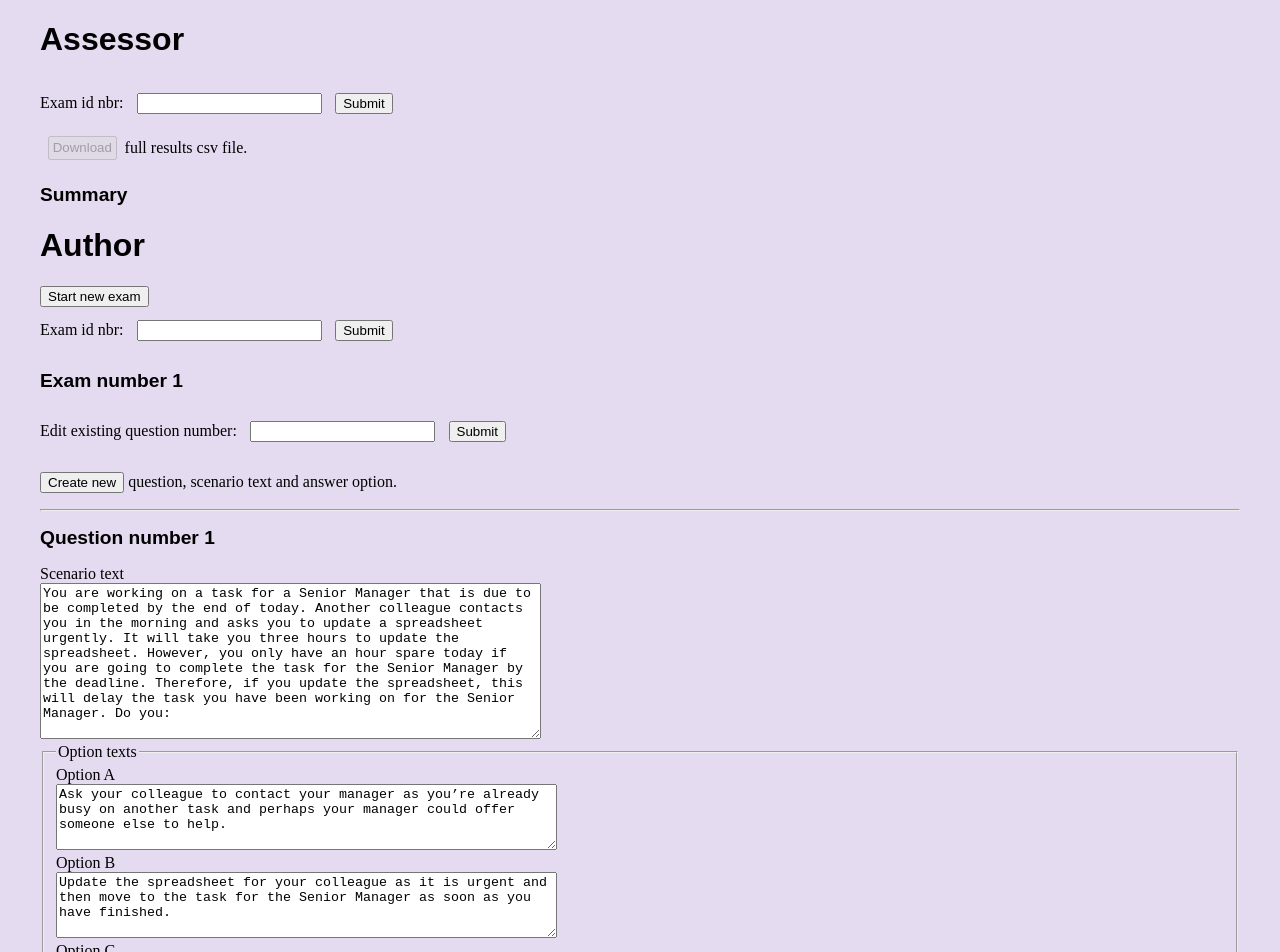
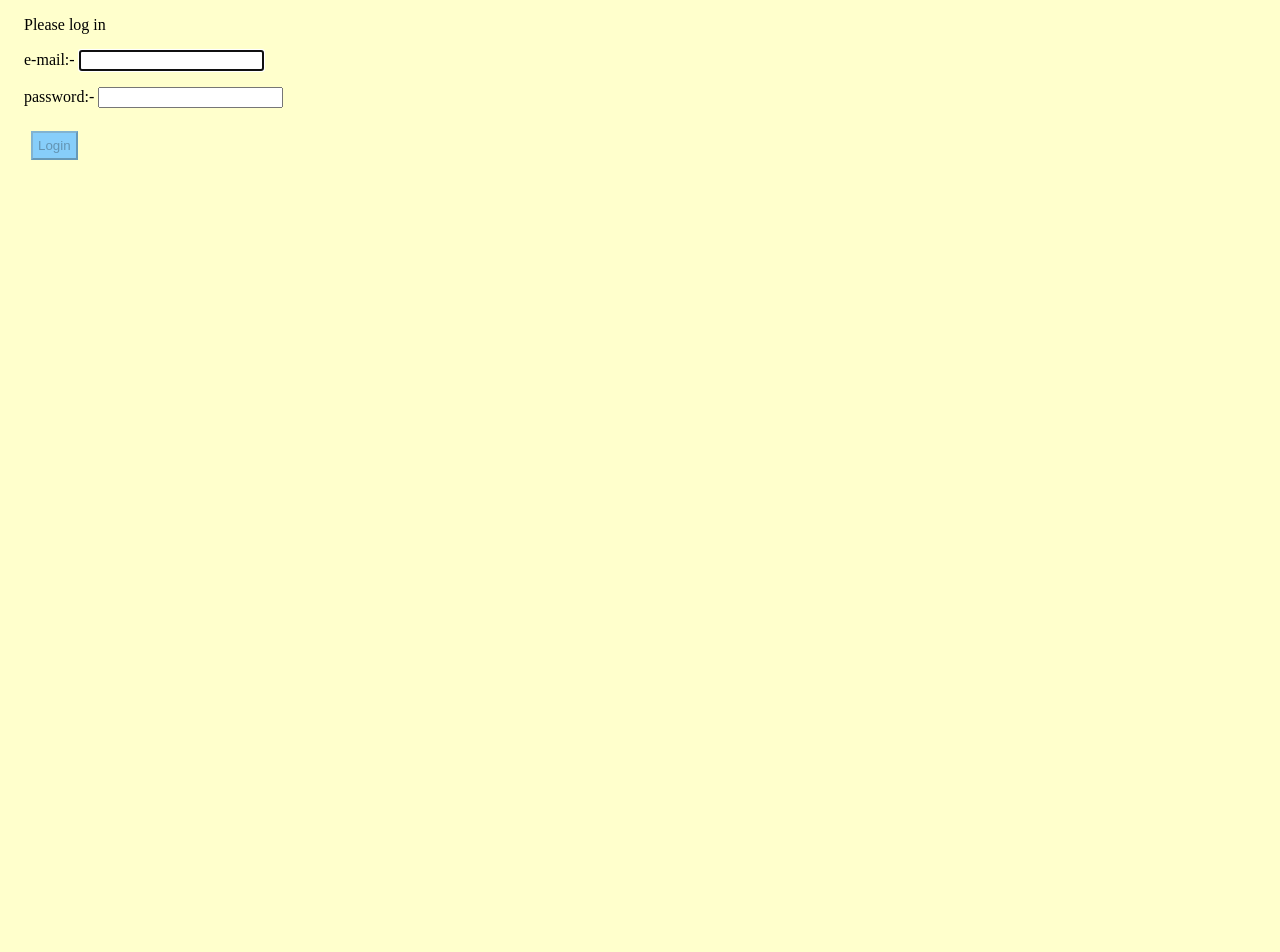
Before and after one commit to martinmphil/judgement_tests_author, a React (Create React App) app: page / in a window 1280 px wide. Shown: the top 952 px of the page. After the commit the page ends 800 px from the top, so only its background shows below. Built offline with nearby package versions, Linux system fonts and the light colour scheme.

Commit message:
sjtauthor subdomain

```diff
--- a/package.json
+++ b/package.json
@@ -37,6 +37,5 @@
   },
   "devDependencies": {
     "prettier": "^1.19.1"
-  },
-  "homepage": "/author/"
+  }
 }
--- a/src/App.tsx
+++ b/src/App.tsx
@@ -2,14 +2,12 @@ import React, { useState } from "react";
 import "./App.css";
 import Assessor from "./Assessor";
 import Author from "./Author";
+import Login from "./Login";
 
 const App: React.FC = () => {
-  return (
-    <div className="App">
-      <Assessor />
-      <Author />
-    </div>
-  );
+  const [licit, setLicit] = useState(false);
+
+  return <div className="App">{licit ? <Assessor /> : <Login />}</div>;
 };
 
 export default App;
--- a/src/Author.tsx
+++ b/src/Author.tsx
@@ -1,6 +1,6 @@
 import React, { useState } from "react";
 import "./Author.css";
-import SampleDataForSJT from "./SampleData";
+import sampleExam from "./SampleAuthorData";
 
 const Author: React.FC = () => {
   const [examId, setExamId] = useState(1);
@@ -9,6 +9,8 @@ const Author: React.FC = () => {
   const [loadingError, setLoadingError] = useState(false);
   const [idealBest, setIdealBest] = useState(0);
   const [idealWorst, setIdealWorst] = useState(0);
+
+  // editing exam questions needs to get rubric from server to set best and worst ideal answer
 
   const createExam = () => {
     setExamId(888);
@@ -133,7 +135,7 @@ const Author: React.FC = () => {
                 id="scenario-text"
                 cols={60}
                 rows={10}
-                defaultValue={SampleDataForSJT.questions[1].question}
+                defaultValue={sampleExam.scenarios[1].situation}
               ></textarea>
             </section>
             <fieldset>
@@ -146,7 +148,7 @@ const Author: React.FC = () => {
                 id="optA"
                 cols={60}
                 rows={4}
-                defaultValue={SampleDataForSJT.questions[1].answers[0]}
+                defaultValue={sampleExam.scenarios[1].optionText[0]}
               ></textarea>
               <br />
 
@@ -157,7 +159,7 @@ const Author: React.FC = () => {
                 id="optB"
                 cols={60}
                 rows={4}
-                defaultValue={SampleDataForSJT.questions[1].answers[1]}
+                defaultValue={sampleExam.scenarios[1].optionText[1]}
               ></textarea>
               <br />
 
@@ -168,7 +170,7 @@ const Author: React.FC = () => {
                 id="optC"
                 cols={60}
                 rows={4}
-                defaultValue={SampleDataForSJT.questions[1].answers[2]}
+                defaultValue={sampleExam.scenarios[1].optionText[2]}
               ></textarea>
               <br />
 
@@ -179,7 +181,7 @@ const Author: React.FC = () => {
                 id="optD"
                 cols={60}
                 rows={4}
-                defaultValue={SampleDataForSJT.questions[1].answers[3]}
+                defaultValue={sampleExam.scenarios[1].optionText[3]}
               ></textarea>
             </fieldset>
 
--- /dev/null
+++ b/src/Login.tsx
@@ -0,0 +1,48 @@
+import React, { useState } from "react";
+
+const Login: React.FC = props => {
+  const [email, setEmail] = useState("");
+  const [password, setPassword] = useState("");
+
+  const validateForm = () => {
+    return email.length > 0 && password.length > 0;
+  };
+
+  const handelSubmit = (event: React.FormEvent<HTMLFormElement>) => {
+    event.preventDefault();
+  };
+
+  return (
+    <div>
+      <p>Please log in </p>
+      <form>
+        <p>
+          <label htmlFor="email">e-mail:- </label>
+          <input
+            autoFocus
+            id="email"
+            name="email"
+            type="email"
+            value={email}
+            onChange={e => setEmail(e.target.value)}
+          />
+        </p>
+        <p>
+          <label htmlFor="password">password:- </label>
+          <input
+            id="password"
+            name="password"
+            type="password"
+            value={password}
+            onChange={e => setPassword(e.target.value)}
+          />
+        </p>
+        <button disabled={!validateForm()} type="submit">
+          Login
+        </button>
+      </form>
+    </div>
+  );
+};
+
+export default Login;
--- a/src/SampleData.tsx
+++ b/src/SampleAuthorData.tsx
@@ -1,3 +1,15 @@
+interface IScenario {
+  situation: string;
+  optionText: string[];
+  best: number;
+  worst: number;
+}
+
+interface IExam {
+  title: string;
+  scenarios: IScenario[];
+}
+
 interface QuestionText {
   scenarioText: any;
   optTextA: any;
@@ -5,22 +17,6 @@ interface QuestionText {
   optTextC: any;
   optTextD: any;
 }
-
-// NOT exported to candidate
-// const sampleMarkingScheme = {
-//   q1Best: 1,
-//   q1Worst: 4,
-//   q2Best: 3,
-//   q2Worst: 2,
-//   q3Best: 4,
-//   q3Worst: 1,
-//   q4Best: 2,
-//   q4Worst: 4
-// };
-
-const candidateId = 222;
-
-const examId = 1;
 
 const q1Text: QuestionText = {
   scenarioText:
@@ -72,52 +68,55 @@ const q4Text: QuestionText = {
     "Keep your weekly meetings with the department manager focused on your task list and find support from colleagues sitting near you in helping you settle into this role."
 };
 
-// let examPaper = [q1Text, q2Text, q3Text, q4Text];
-
 // aka examInProgress
-const SampleDataForSJT = {
-  questions: [
+const sampleExam: IExam = {
+  title: "Generalist",
+  scenarios: [
     {
-      answers: [
+      situation: q1Text.scenarioText,
+      optionText: [
         q1Text.optTextA,
         q1Text.optTextB,
         q1Text.optTextC,
         q1Text.optTextD
       ],
-      question: q1Text.scenarioText
+      best: 0,
+      worst: 3
     },
     {
-      answers: [
+      situation: q2Text.scenarioText,
+      optionText: [
         q2Text.optTextA,
         q2Text.optTextB,
         q2Text.optTextC,
         q2Text.optTextD
       ],
-      question: q2Text.scenarioText
+      best: 2,
+      worst: 1
     },
     {
-      answers: [
+      situation: q3Text.scenarioText,
+      optionText: [
         q3Text.optTextA,
         q3Text.optTextB,
         q3Text.optTextC,
         q3Text.optTextD
       ],
-      question: q3Text.scenarioText
+      best: 3,
+      worst: 0
     },
     {
-      answers: [
+      situation: q4Text.scenarioText,
+      optionText: [
         q4Text.optTextA,
         q4Text.optTextB,
         q4Text.optTextC,
         q4Text.optTextD
       ],
-      question: q4Text.scenarioText
+      best: 1,
+      worst: 3
     }
   ]
 };
 
-// eg
-// SampleDataForSJT.questions[0].question
-// SampleDataForSJT.questions[0].answers[0]
-
-export default SampleDataForSJT;
+export default sampleExam;
```
Also changed, not shown: src/SampleQuestionText.tsx (deleted, +0 -20 lines).
